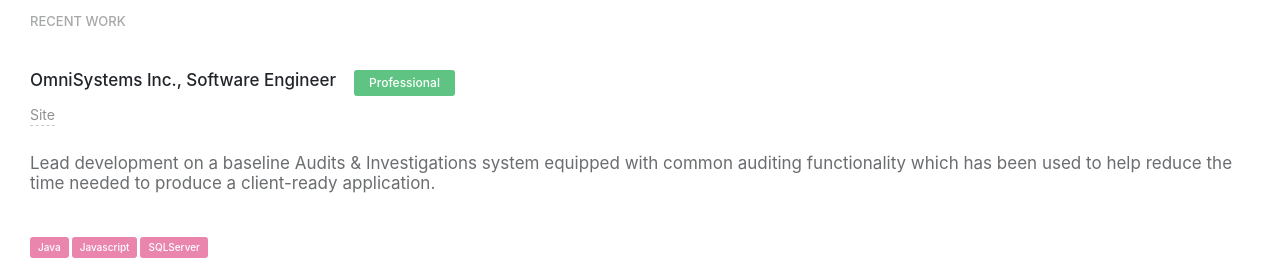
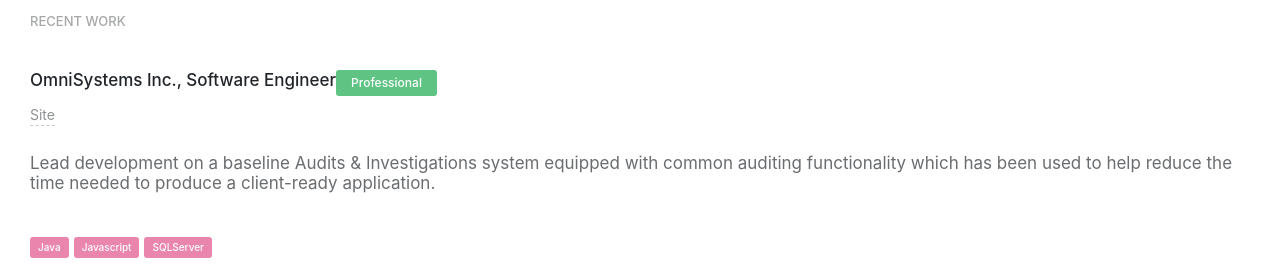
Before and after one commit to michaelonjack/website, a React (Create React App) app: page / in a window 1280 px wide. Shown: the part 681-946 px from the top of the page. Built offline with nearby package versions, Linux system fonts and the light colour scheme.

Commit message:
update profile picture

```diff
--- a/src/index.css
+++ b/src/index.css
@@ -145,7 +145,6 @@
   font-weight: 500;
   padding: 6px 15px;
   border-radius: 3px;
-  margin-left: 18px;
   vertical-align: text-top;
   display: inline-block;
   white-space: nowrap;
@@ -157,7 +156,7 @@
   padding: 3px 8px;
   border-radius: 3px;
   margin-bottom: 5px;
-  margin-right: 3px;
+  margin-right: 5px;
   vertical-align: text-top;
   display: inline-block;
   white-space: nowrap;
```
Also changed, not shown: public/me.png.
